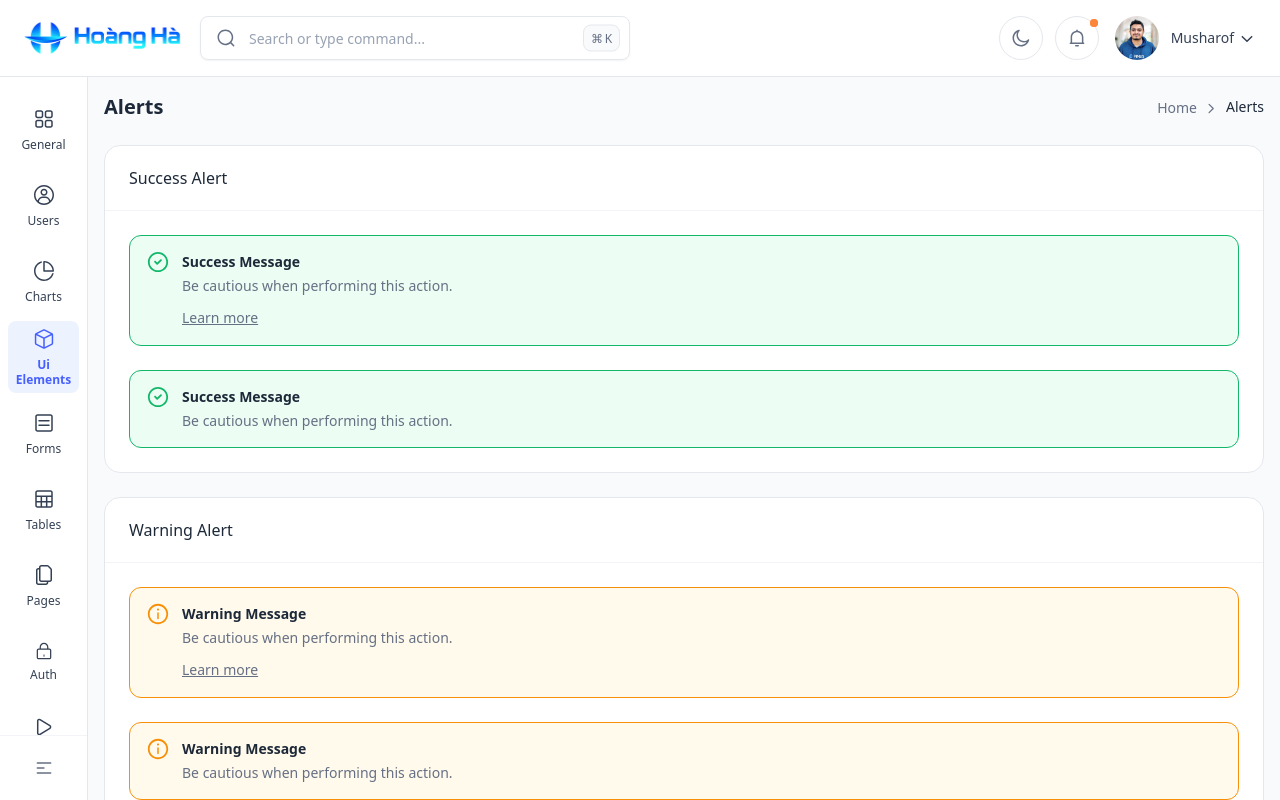
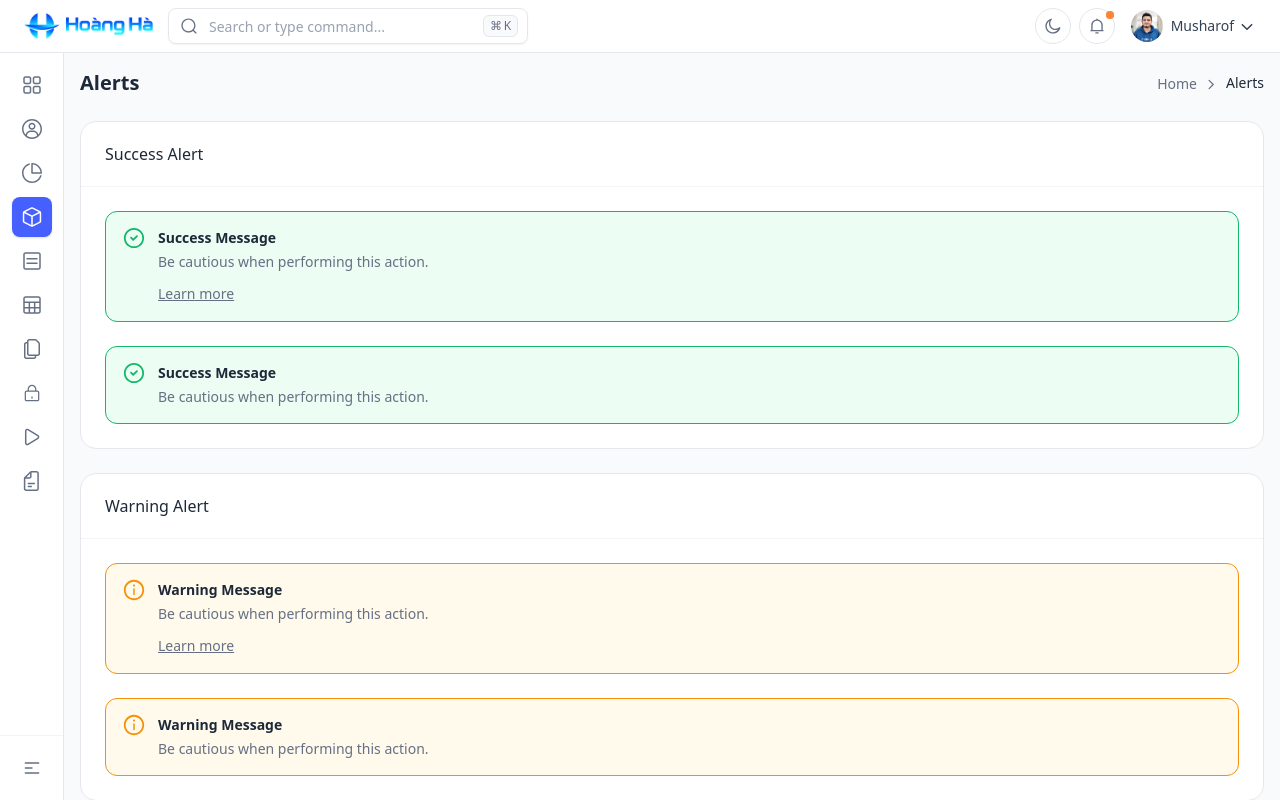
Before and after one commit to HoangRicon/H2Base, a Next.js app: page /alerts in a window 1280 px wide. Built offline with nearby package versions, Linux system fonts and the light colour scheme.

Commit message:
update header, sidebar

```diff
--- a/src/components/layout/AppHeader.tsx
+++ b/src/components/layout/AppHeader.tsx
@@ -41,9 +41,9 @@ const AppHeader: React.FC = () => {
   return (
     <header className="z-30 flex w-full shrink-0 border-gray-200 bg-white lg:border-b dark:border-gray-800 dark:bg-gray-900">
       <div className="flex grow flex-col items-center justify-between lg:flex-row lg:px-6">
-        <div className="flex w-full items-center justify-between gap-2 border-b border-gray-200 px-3 py-3 sm:gap-4 lg:justify-normal lg:border-b-0 lg:px-0 lg:py-4 dark:border-gray-800">
+        <div className="flex w-full items-center justify-between gap-2 border-b border-gray-200 px-3 py-2 sm:gap-3 lg:justify-normal lg:border-b-0 lg:px-0 lg:py-2 dark:border-gray-800">
           <button
-            className="z-99999 flex h-10 w-10 items-center justify-center rounded-lg border-gray-200 text-gray-500 md:hidden dark:border-gray-800 dark:text-gray-400"
+            className="z-99999 flex h-9 w-9 items-center justify-center rounded-lg border-gray-200 text-gray-500 md:hidden dark:border-gray-800 dark:text-gray-400"
             onClick={handleToggle}
             aria-label="Toggle Sidebar"
           >
@@ -83,8 +83,8 @@ const AppHeader: React.FC = () => {
 
           <Link href="/" className="shrink-0">
             <Image
-              width={160}
-              height={41}
+              width={132}
+              height={34}
               priority
               src="/images/logo/logo-horizontal.webp"
               alt="Hoàng Hà"
@@ -93,7 +93,7 @@ const AppHeader: React.FC = () => {
 
           <button
             onClick={toggleApplicationMenu}
-            className="z-99999 flex h-10 w-10 items-center justify-center rounded-lg text-gray-700 hover:bg-gray-100 lg:hidden dark:text-gray-400 dark:hover:bg-gray-800"
+            className="z-99999 flex h-9 w-9 items-center justify-center rounded-lg text-gray-700 hover:bg-gray-100 lg:hidden dark:text-gray-400 dark:hover:bg-gray-800"
           >
             <svg
               width="24"
@@ -114,11 +114,11 @@ const AppHeader: React.FC = () => {
           <div className="hidden lg:block">
             <form>
               <div className="relative">
-                <span className="pointer-events-none absolute top-1/2 left-4 -translate-y-1/2">
+                <span className="pointer-events-none absolute top-1/2 left-3 -translate-y-1/2">
                   <svg
                     className="fill-gray-500 dark:fill-gray-400"
-                    width="20"
-                    height="20"
+                    width="18"
+                    height="18"
                     viewBox="0 0 20 20"
                     fill="none"
                     xmlns="http://www.w3.org/2000/svg"
@@ -135,10 +135,10 @@ const AppHeader: React.FC = () => {
                   ref={inputRef}
                   type="text"
                   placeholder="Search or type command..."
-                  className="dark:bg-dark-900 shadow-theme-xs h-11 w-full rounded-lg border border-gray-200 bg-transparent py-2.5 pr-14 pl-12 text-sm text-gray-800 placeholder:text-gray-400 xl:w-[430px] dark:border-gray-800 dark:bg-gray-900 dark:bg-white/[0.03] dark:text-white/90 dark:placeholder:text-white/30"
+                  className="dark:bg-dark-900 shadow-theme-xs h-9 w-full rounded-lg border border-gray-200 bg-transparent py-1 pr-12 pl-10 text-sm text-gray-800 placeholder:text-gray-400 xl:w-[360px] dark:border-gray-800 dark:bg-gray-900 dark:bg-white/[0.03] dark:text-white/90 dark:placeholder:text-white/30"
                 />
 
-                <button className="absolute top-1/2 right-2.5 inline-flex -translate-y-1/2 items-center gap-0.5 rounded-lg border border-gray-200 bg-gray-50 px-[7px] py-[4.5px] text-xs -tracking-[0.2px] text-gray-500 dark:border-gray-800 dark:bg-white/[0.03] dark:text-gray-400">
+                <button className="absolute top-1/2 right-2.5 inline-flex -translate-y-1/2 items-center gap-0.5 rounded-md border border-gray-200 bg-gray-50 px-1.5 py-0.5 text-xs -tracking-[0.2px] text-gray-500 dark:border-gray-800 dark:bg-white/[0.03] dark:text-gray-400">
                   <span> ⌘ </span>
                   <span> K </span>
                 </button>
@@ -149,9 +149,9 @@ const AppHeader: React.FC = () => {
         <div
           className={`${
             isApplicationMenuOpen ? "flex" : "hidden"
-          } shadow-theme-md w-full items-center justify-between gap-4 px-5 py-4 lg:flex lg:justify-end lg:px-0 lg:shadow-none`}
+          } shadow-theme-md w-full items-center justify-between gap-4 px-4 py-2 lg:flex lg:justify-end lg:px-0 lg:shadow-none`}
         >
-          <div className="2xsm:gap-3 flex items-center gap-2">
+          <div className="2xsm:gap-2 flex items-center gap-2">
             {/* <!-- Dark Mode Toggler --> */}
             <ThemeToggleButton />
             {/* <!-- Dark Mode Toggler --> */}
--- a/src/components/layout/AppSidebar.tsx
+++ b/src/components/layout/AppSidebar.tsx
@@ -10,9 +10,9 @@ import { navSections, type NavSection } from "@/components/layout/nav-items";
 type TooltipState = { name: string; x: number; y: number } | null;
 
 /**
- * Rail sidebar + panel mở rộng:
- * - Rail (w-22): mỗi nhóm là 1 tile icon + nhãn; BẤM TILE → VÀO THẲNG trang chính của nhóm.
- * - Hover tile → tooltip chú thích NỔI LÊN ngoài mép rail (không bị che).
+ * Rail sidebar gọn kiểu icon-only (như deplao-crm: w-16, nút 40px):
+ * - Rail (w-16): mỗi nhóm là 1 nút icon vuông w-10 h-10; BẤM → VÀO THẲNG trang chính.
+ * - Hover nút → tooltip chú thích NỔI LÊN ngoài mép rail (không bị che).
  * - Rail KHÔNG hiện thanh trượt (ẩn scrollbar, vẫn cuộn được).
  * - Nút mở rộng ở CUỐI rail (ghim đáy, không cuộn theo icon) → panel trang con
  *   hiện cạnh rail, PUSH nội dung (không đè).
@@ -54,15 +54,17 @@ const AppSidebar: React.FC = () => {
   };
 
   const tileClass = (active: boolean) =>
-    `flex h-[72px] w-full cursor-pointer flex-col items-center justify-center gap-1.5 rounded-lg px-1 transition-colors ${
-      active ? "bg-brand-50 dark:bg-brand-500/[0.12]" : "hover:bg-gray-100 dark:hover:bg-white/5"
+    `flex h-10 w-10 cursor-pointer items-center justify-center rounded-lg transition-colors ${
+      active
+        ? "bg-brand-500 text-white shadow-sm"
+        : "text-gray-500 hover:bg-gray-100 hover:text-gray-700 dark:text-gray-400 dark:hover:bg-white/10 dark:hover:text-white"
     }`;
 
   const railInner = (
     <>
       {/* no-scrollbar: ẩn thanh trượt khi nhiều icon, vẫn cuộn bằng wheel/trackpad */}
-      <nav className="no-scrollbar flex-1 overflow-x-clip overflow-y-auto px-2 pt-4 pb-3">
-        <ul className="flex flex-col gap-1">
+      <nav className="no-scrollbar flex-1 overflow-x-clip overflow-y-auto px-2 pt-3 pb-3">
+        <ul className="flex flex-col items-center gap-1">
           {navSections.map((section, index) => {
             const active = isSectionActive(section);
             return (
@@ -70,6 +72,7 @@ const AppSidebar: React.FC = () => {
                 <Link
                   href={section.path}
                   aria-label={section.name}
+                  title={section.name}
                   onClick={() => {
                     // Bấm icon: vào thẳng trang chính.
                     // Nhóm CÓ trang con → panel railsidebar TỰ MỞ và đổi sang nhóm đó.
@@ -85,24 +88,7 @@ const AppSidebar: React.FC = () => {
                   onBlur={() => setTooltip(null)}
                   className={tileClass(active)}
                 >
-                  <span
-                    className={
-                      active
-                        ? "text-brand-500 dark:text-brand-400"
-                        : "text-gray-700 dark:text-gray-200"
-                    }
-                  >
-                    {section.icon}
-                  </span>
-                  <span
-                    className={`text-center text-xs leading-tight ${
-                      active
-                        ? "text-brand-500 dark:text-brand-400 font-semibold"
-                        : "font-medium text-gray-700 dark:text-gray-200"
-                    }`}
-                  >
-                    {section.name}
-                  </span>
+                  {section.icon}
                 </Link>
               </li>
             );
@@ -119,7 +105,7 @@ const AppSidebar: React.FC = () => {
           aria-expanded={showPanel}
           aria-label={showPanel ? "Đóng panel" : "Mở panel"}
           title={showPanel ? "Đóng panel" : "Mở panel"}
-          className={`flex h-10 w-10 cursor-pointer items-center justify-center transition-all duration-200 ${
+          className={`flex h-10 w-10 cursor-pointer items-center justify-center rounded-lg transition-all duration-200 ${
             showPanel
               ? "text-brand-500 dark:text-brand-400 bg-gray-100 shadow-inner dark:bg-white/10"
               : "hover:text-brand-500 dark:hover:text-brand-400 text-gray-500 hover:bg-gray-100 dark:text-gray-400 dark:hover:bg-white/10"
--- a/src/components/layout/NotificationDropdown.tsx
+++ b/src/components/layout/NotificationDropdown.tsx
@@ -24,7 +24,7 @@ export default function NotificationDropdown() {
   return (
     <div className="relative">
       <button
-        className="dropdown-toggle relative flex h-11 w-11 items-center justify-center rounded-full border border-gray-200 bg-white text-gray-500 transition-colors hover:bg-gray-100 hover:text-gray-700 dark:border-gray-800 dark:bg-gray-900 dark:text-gray-400 dark:hover:bg-gray-800 dark:hover:text-white"
+        className="dropdown-toggle relative flex h-9 w-9 items-center justify-center rounded-full border border-gray-200 bg-white text-gray-500 transition-colors hover:bg-gray-100 hover:text-gray-700 dark:border-gray-800 dark:bg-gray-900 dark:text-gray-400 dark:hover:bg-gray-800 dark:hover:text-white"
         onClick={handleClick}
       >
         <span
@@ -36,8 +36,8 @@ export default function NotificationDropdown() {
         </span>
         <svg
           className="fill-current"
-          width="20"
-          height="20"
+          width="18"
+          height="18"
           viewBox="0 0 20 20"
           xmlns="http://www.w3.org/2000/svg"
         >
--- a/src/components/layout/UserDropdown.tsx
+++ b/src/components/layout/UserDropdown.tsx
@@ -22,8 +22,8 @@ export default function UserDropdown() {
         onClick={toggleDropdown}
         className="dropdown-toggle flex items-center text-gray-700 dark:text-gray-400"
       >
-        <span className="mr-3 h-11 w-11 overflow-hidden rounded-full">
-          <Image width={44} height={44} src="/images/user/owner.jpg" alt="User" />
+        <span className="mr-2 h-8 w-8 overflow-hidden rounded-full">
+          <Image width={32} height={32} src="/images/user/owner.jpg" alt="User" />
         </span>
 
         <span className="text-theme-sm mr-1 block font-medium">Musharof</span>
--- a/src/components/shared/ThemeToggleButton.tsx
+++ b/src/components/shared/ThemeToggleButton.tsx
@@ -7,12 +7,12 @@ export const ThemeToggleButton: React.FC = () => {
   return (
     <button
       onClick={toggleTheme}
-      className="hover:text-dark-900 relative flex h-11 w-11 items-center justify-center rounded-full border border-gray-200 bg-white text-gray-500 transition-colors hover:bg-gray-100 hover:text-gray-700 dark:border-gray-800 dark:bg-gray-900 dark:text-gray-400 dark:hover:bg-gray-800 dark:hover:text-white"
+      className="hover:text-dark-900 relative flex h-9 w-9 items-center justify-center rounded-full border border-gray-200 bg-white text-gray-500 transition-colors hover:bg-gray-100 hover:text-gray-700 dark:border-gray-800 dark:bg-gray-900 dark:text-gray-400 dark:hover:bg-gray-800 dark:hover:text-white"
     >
       <svg
         className="hidden dark:block"
-        width="20"
-        height="20"
+        width="18"
+        height="18"
         viewBox="0 0 20 20"
         fill="none"
         xmlns="http://www.w3.org/2000/svg"
@@ -26,8 +26,8 @@ export const ThemeToggleButton: React.FC = () => {
       </svg>
       <svg
         className="dark:hidden"
-        width="20"
-        height="20"
+        width="18"
+        height="18"
         viewBox="0 0 20 20"
         fill="none"
         xmlns="http://www.w3.org/2000/svg"
```
Also changed, not shown: src/lib/constants.ts (+4 -4 lines), 1 other file (tests, documents, lock files or other folders).
